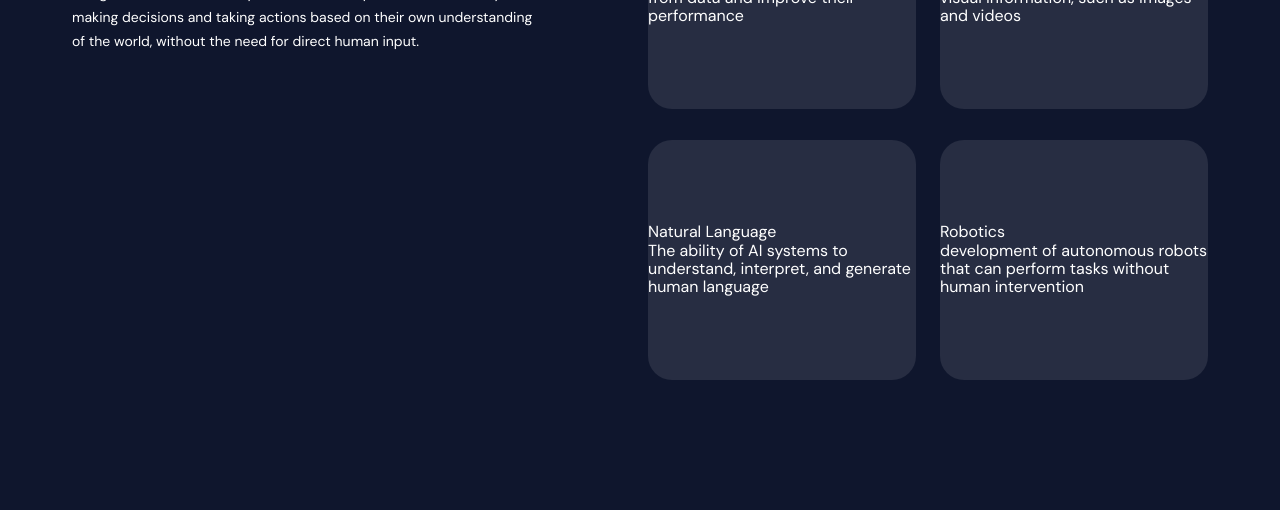
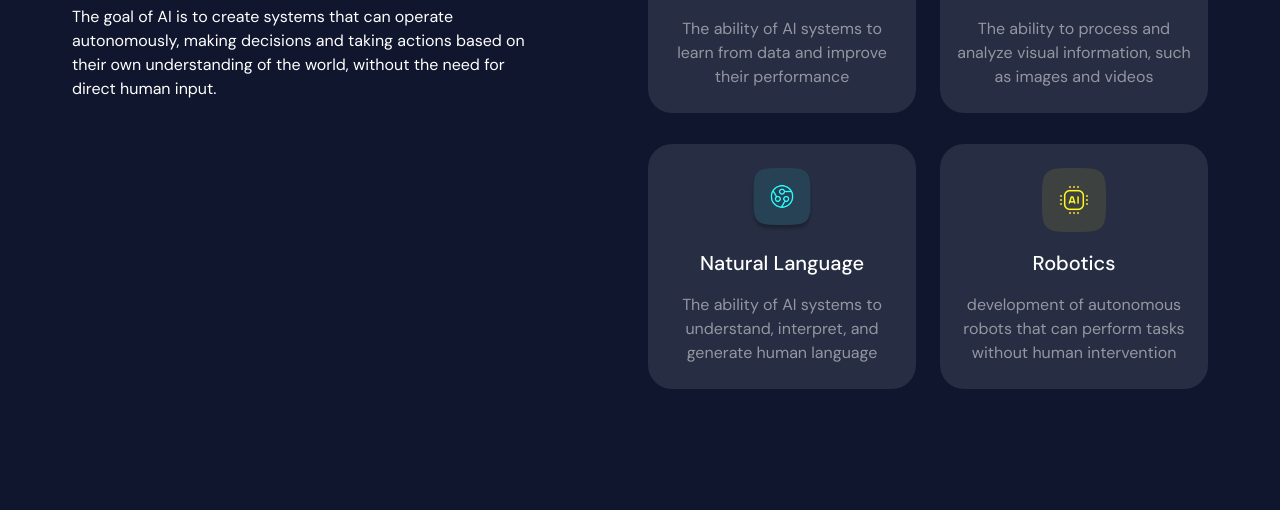
Before and after one commit to emdes515/4ai, a website built with Vite: page index.html in a window 1280 px wide. Shown: the part 290-800 px from the top of the page. Built offline with nearby package versions, Linux system fonts and the light colour scheme.

Commit message:
desktop styles done

```diff
--- a/index.html
+++ b/index.html
@@ -25,7 +25,7 @@
     <div class="home-page__tiles">
       <div class="tile">
         <div class="image">
-
+          <img src="./assets/icons/ML.png" alt="Machine Learning">
         </div>
         <div class="title">
           Machine Learning
@@ -36,7 +36,7 @@
       </div>
       <div class="tile">
         <div class="image">
-
+          <img src="./assets/icons/CV.png" alt="Computer Vision">
         </div>
         <div class="title">
           Computer Vision
@@ -47,7 +47,7 @@
       </div>
       <div class="tile">
         <div class="image">
-
+          <img src="./assets/icons/NL.png" alt="Natural Language">
         </div>
         <div class="title">
           Natural Language
@@ -58,7 +58,7 @@
       </div>
       <div class="tile">
         <div class="image">
-
+          <img src="./assets/icons/R.png" alt="Robotics">
         </div>
         <div class="title">
           Robotics
--- a/src/global-styles/styles/fonts.scss
+++ b/src/global-styles/styles/fonts.scss
@@ -2,4 +2,4 @@
 /// Here we import all the fonts files we need for our project.
 
 @import url('https://fonts.googleapis.com/css2?family=Roboto:ital,wght@0,100;0,300;0,400;0,500;0,700;0,900;1,100;1,300;1,400;1,500;1,700;1,900&display=swap');
-@import url('https://fonts.googleapis.com/css2?family=DM+Sans:ital,wght@0,400;0,700;1,500&display=swap');
+@import url('https://fonts.googleapis.com/css2?family=DM+Sans:wght@400;500;700&display=swap');
--- a/src/pages/home-page/styles/_home-page-var.scss
+++ b/src/pages/home-page/styles/_home-page-var.scss
@@ -3,14 +3,14 @@
 @mixin header1 {
     font-size: 48px;
     line-height: 56px;
-    letter-spacing: -0,2%;
+    letter-spacing: -0.002em;
     font-weight: 500;
 }
 
 @mixin header2 {
     font-size: 32px;
     line-height: 40px;
-    letter-spacing: -0,2%;
+    letter-spacing: -0.002em;
     font-weight: 500;
 }
 
@@ -29,9 +29,9 @@
 }
 
 
-@mixin body1 {
+@mixin body2 {
     font-size: 14px;
-    line-height: 24px;
+    line-height: 22px;
     letter-spacing: 0;
     font-weight: 400;
 }
@@ -43,11 +43,26 @@ $home-page-height: 511px;
 $home-page-maegin-top: 159px;
 
 $description-width: 467px;
+$description-height: 232px;
 
 $description-header-height: 112px;
+$description-header-margin-bottom: 24px;
 
 $description-text-height: 96px;
 
 $tile-width: 268px;
-$tile-height: 240px;
+$tile-height: 0;
 $tile-br: 24px;
+$tile-margin-bottom: 31px;
+
+$tile-img-width: 64px;
+$tile-img-height: 64px;
+$tile-img-margin-top: 24px;
+
+$tile-title-width: 100%;
+$tile-title-height: 24px;
+$tile-title-margin: 16px 0;
+
+$tile-description-width: 236px;
+$tile-description-height: 0;
+$tile-description-margin-bottom: 24px;
--- a/src/pages/home-page/styles/home-page.scss
+++ b/src/pages/home-page/styles/home-page.scss
@@ -1,8 +1,4 @@
 @use './_home-page-var' as *;
-
-@mixin header1 {
-    font-size: 48px;
-}
 
 body {
     background-color: #0F162D;
@@ -21,10 +17,12 @@ body {
 
     & &__description {
         width: $description-width;
+        height: $description-height;
 
         & .header {
+            @include header1;
             height: $description-header-height;
-            @include header1;
+            margin-bottom: $description-header-margin-bottom;
         }
 
         & .text {
@@ -35,7 +33,6 @@ body {
 
     & &__tiles {
         width: calc($tile-width * 2 + 24px);
-        height: calc($tile-height * 2 + 62px);
         display: flex;
         justify-content: space-between;
         align-items: stretch;
@@ -43,12 +40,38 @@ body {
 
         & .tile {
             width: $tile-width;
-            height: $tile-height;
             background-color: #272D42;
             border-radius: $tile-br;
             display: flex;
             flex-direction: column;
-            justify-content: center;
+            align-items: center;
+            margin-bottom: $tile-margin-bottom;
+
+            & .image {
+                margin-top: 24px;
+                & img{
+                    width: $tile-img-width;
+                    height: $tile-img-height;
+                }
+            }
+
+            & .title {
+                width: $tile-title-width;
+                height: $tile-title-height;
+                margin: $tile-title-margin;
+                text-align: center;
+                @include header3;
+            }
+
+            & .description {
+                width: $tile-description-width;
+                min-height: $tile-description-height;
+                margin-bottom: $tile-description-margin-bottom;
+                text-align: center;
+                opacity: 0.5;
+                @include body1;
+            }
+
         }
     }
 }
```
